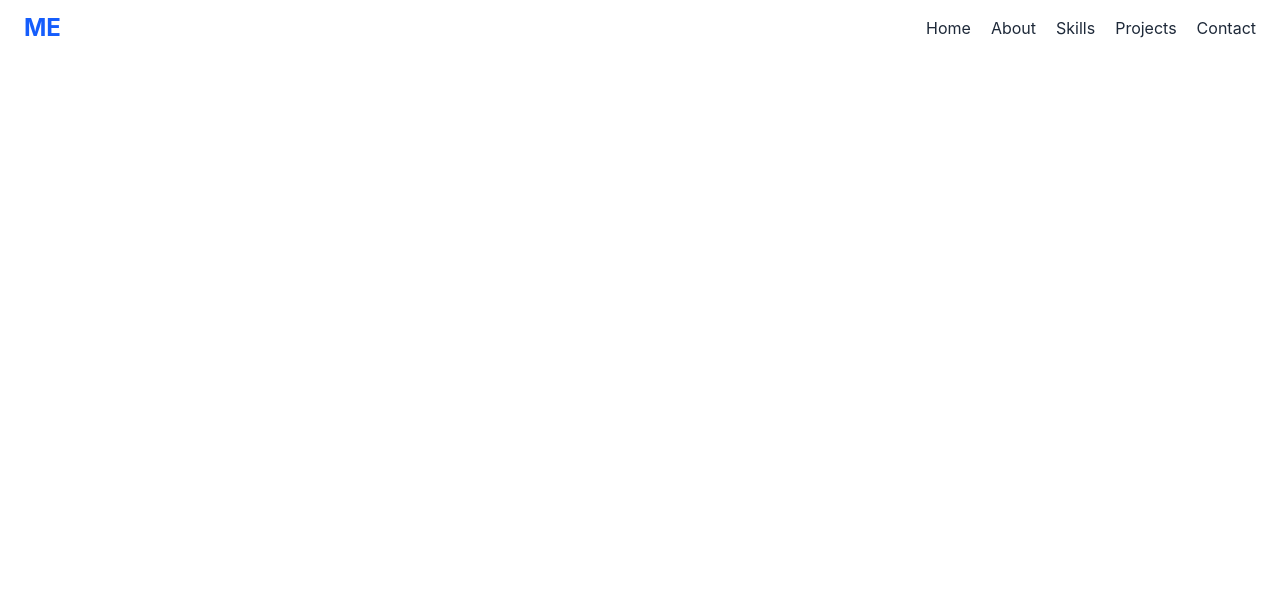
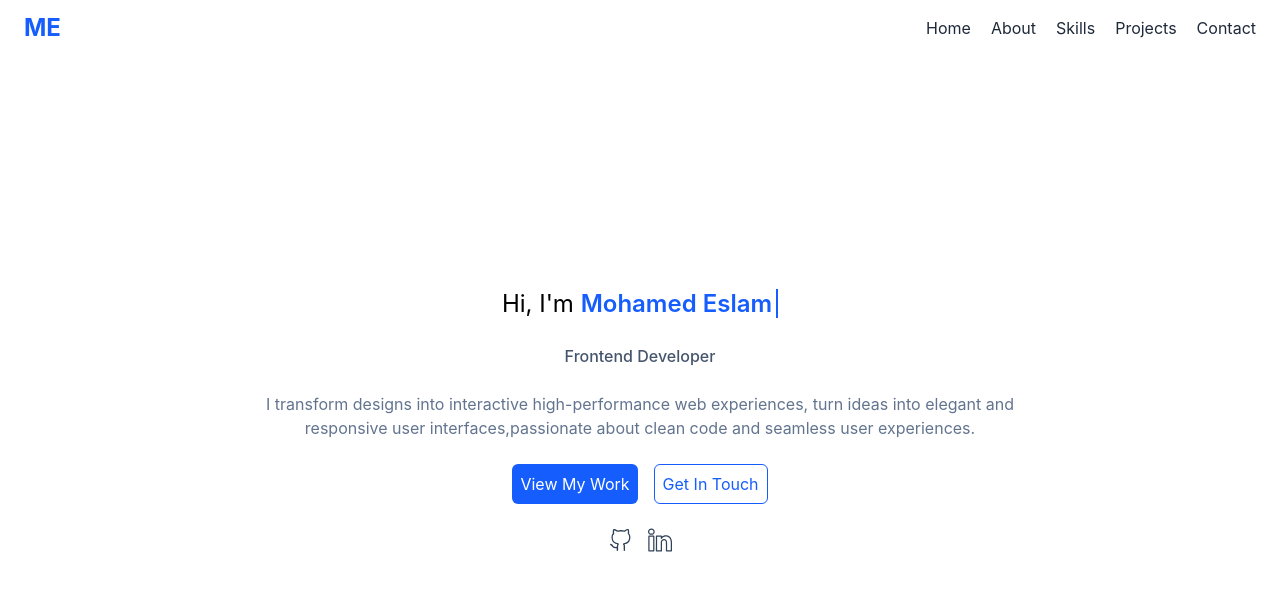
Before and after one commit to Mohamed-eslam10/My-Portfolio, a React (Vite) app: page / in a window 1280 px wide. Shown: the top 590 px of the page. Built offline with nearby package versions, Linux system fonts and the light colour scheme.

Commit message:
Me component is created

```diff
--- a/package.json
+++ b/package.json
@@ -13,6 +13,7 @@
     "@tailwindcss/vite": "^4.2.2",
     "react": "^19.2.4",
     "react-dom": "^19.2.4",
+    "react-icons": "^5.6.0",
     "tailwindcss": "^4.2.2"
   },
   "devDependencies": {
--- a/src/App.tsx
+++ b/src/App.tsx
@@ -1,10 +1,11 @@
 import Navbar from "./Navbar";
-
+import Me from "./Me";
 export default function App() {
   return (
 
     <div >
       <Navbar/>
+      <Me/>
     </div>
   )
 }
--- /dev/null
+++ b/src/Me.tsx
@@ -0,0 +1,38 @@
+import { VscGithubAlt } from "react-icons/vsc";
+import { SlSocialLinkedin } from "react-icons/sl";
+import { useState, useEffect } from "react";
+
+export default function Me() {
+    const [name, setName] = useState('');
+    const docs = 'Mohamed Eslam';
+    useEffect(() => {
+        let i = 0;
+        const typing = setInterval(() => {
+            setName(docs.slice(0, i+1));
+            i++;
+            if(i === docs.length){
+                clearInterval(typing);
+            }
+        }, 120);
+        return () => clearInterval(typing);
+
+    }, [])
+    return (
+        <div className=" min-h-[91vh] flex flex-col justify-center items-center gap-4">
+            <h1 className="text-center text-base sm:text-2xl  sm:mb-2">Hi, I'm <span className="text-blue-600 font-semibold border-r-2 pr-1 animate-pr-1">{name}</span></h1>
+            <p className="text-slate-600  text-center font-medium">Frontend Developer</p>
+            <p className="text-slate-500 text-center p-2 w-full sm:w-[85%] md:w-[70%] lg:w-[60%] mx-auto text-sm sm:text-base">I transform designs into interactive high-performance web experiences,
+                turn ideas into elegant and responsive user interfaces,passionate about clean code and seamless user experiences.
+            </p>
+            <div className="flex flex-col sm:flex-row gap-4 mb-2">
+                <button className="bg-blue-600 cursor-pointer text-white h-10 px-4  text-xs sm:text-base sm:px-2 rounded-md hover:bg-blue-700">View My Work</button>
+                <button className="border cursor-pointer border-blue-600 text-blue-600  h-10 px-4  text-xs sm:text-base sm:px-2 rounded-md hover:bg-blue-100">Get In Touch</button>
+            </div>
+            <div className="flex gap-4">
+                <a href="https://github.com/Mohamed-eslam10"><VscGithubAlt className="text-slate-700 text-2xl" /></a>
+                <a href="https://www.linkedin.com/in/mohamed-eslam-1010mo"><SlSocialLinkedin className="text-slate-700 text-2xl" /></a>
+
+            </div>
+        </div>
+    )
+}
--- a/src/Navbar.tsx
+++ b/src/Navbar.tsx
@@ -3,7 +3,7 @@
 export default function Navbar() {
 
 
-    const list = ['Home', 'About', 'Skills', 'Projects', 'Contact']
+    const list: string[] = ['Home', 'About', 'Skills', 'Projects', 'Contact']
     return (
         <div>
             <nav className="flex justify-between items-center p-3 sm:mx-3 ">
```
Also changed, not shown: 1 other file (tests, documents, lock files or other folders).
